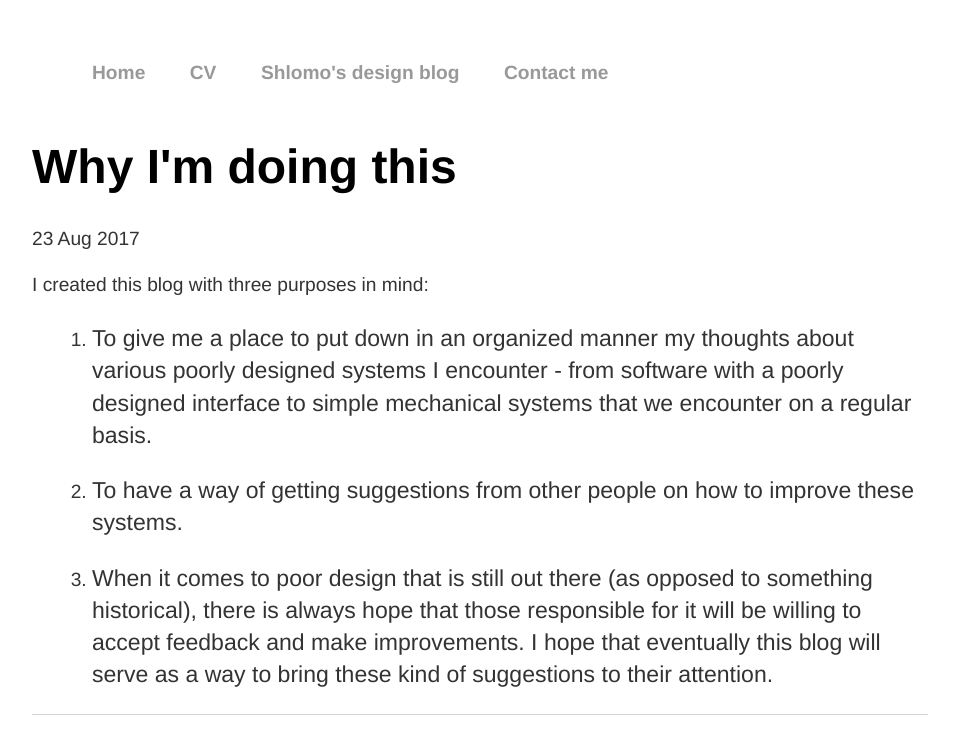
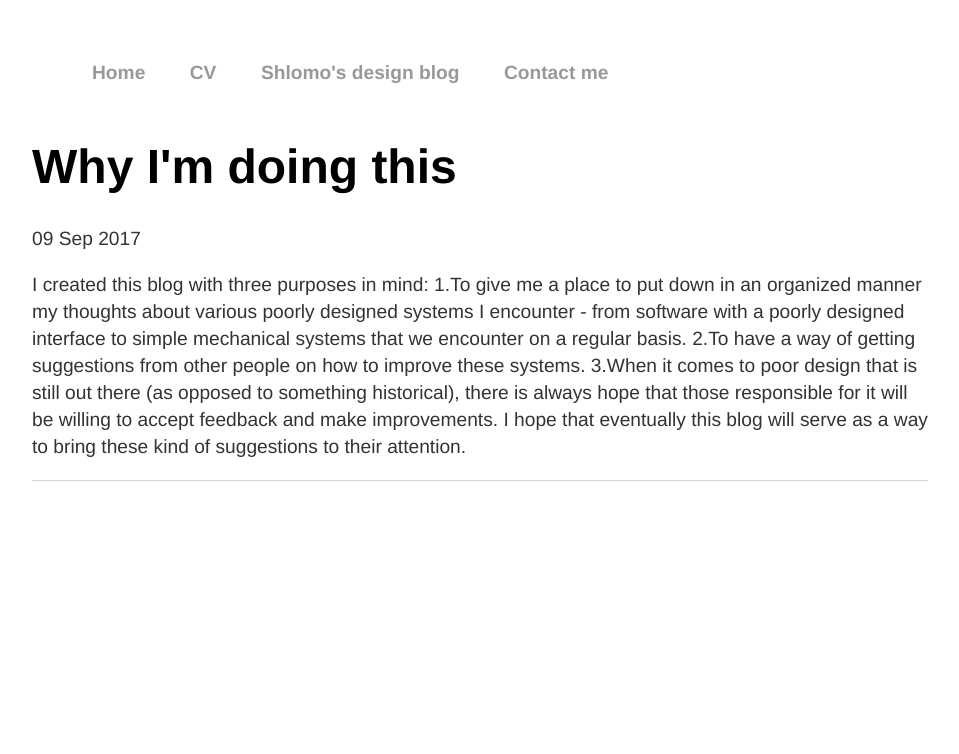
Before and after one commit to shlomo-shizgal/shlomo-shizgal.github.io, a Jekyll site: the page built from _posts/2017-08-21-why-i'm-doing-this.md, in a window 1280 px wide. Shown: the top 754 px of the page, without its empty margins (160-1119 px from the left). Built offline with Jekyll 4.4.1, drawn with Linux system fonts in a browser that asks for light colours.

Commit message:
Removed some whitespace - trying to avoid p tags within li

```diff
--- a/_posts/2017-08-21-why-i'm-doing-this.md
+++ b/_posts/2017-08-21-why-i'm-doing-this.md
@@ -1,13 +1,10 @@
 ---
 layout: post
 title: "Why I'm doing this"
-date: 2017-08-23
+date: 2017-09-09
 ---
 
 I created this blog with three purposes in mind:
-
-1. To give me a place to put down in an organized manner my thoughts about various poorly designed systems I encounter - from software with a poorly designed interface to simple mechanical systems that we encounter on a regular basis.
-
-2. To have a way of getting suggestions from other people on how to improve these systems.
-
-3. When it comes to poor design that is still out there (as opposed to something historical), there is always hope that those responsible for it will be willing to accept feedback and make improvements. I hope that eventually this blog will serve as a way to bring these kind of suggestions to their attention.
+1.To give me a place to put down in an organized manner my thoughts about various poorly designed systems I encounter - from software with a poorly designed interface to simple mechanical systems that we encounter on a regular basis.
+2.To have a way of getting suggestions from other people on how to improve these systems.
+3.When it comes to poor design that is still out there (as opposed to something historical), there is always hope that those responsible for it will be willing to accept feedback and make improvements. I hope that eventually this blog will serve as a way to bring these kind of suggestions to their attention.
```
